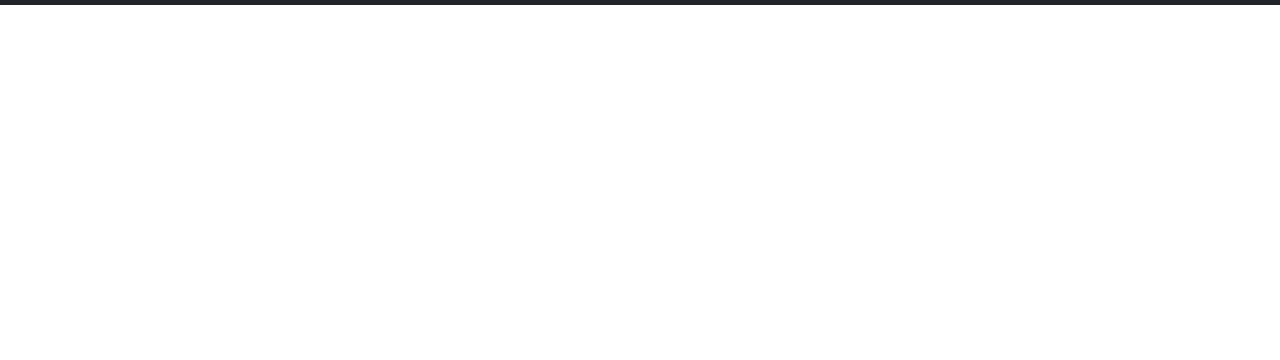
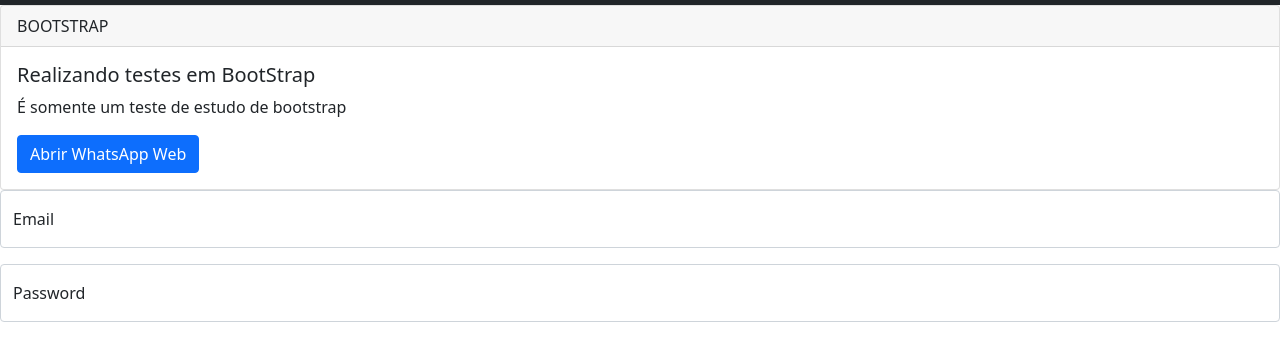
Before and after one commit to GutoQuirino/JavaScript, a plain HTML site: page index.html in a window 1280 px wide. Shown: the part 62-422 px from the top of the page. Drawn offline with nearby package versions, Linux system fonts and the light colour scheme.

Commit message:
atualizaçao

```diff
--- a/index.html
+++ b/index.html
@@ -18,5 +18,24 @@
         </div>
       </nav>
 
+      <div class="card">
+        <div class="card-header">
+          BOOTSTRAP
+        </div>
+        <div class="card-body">
+          <h5 class="card-title">Realizando testes em BootStrap</h5>
+          <p class="card-text">É somente um teste de estudo de bootstrap</p>
+          <a href="#" class="btn btn-primary" onclick="whats()">Abrir WhatsApp Web</a>
+        </div>
+      </div>
+      <div class="form-floating mb-3">
+        <input type="email" class="form-control" width="auto" id="floatingInput" placeholder="name@example.com">
+        <label for="floatingInput">Email</label>
+      </div>
+      <div class="form-floating">
+        <input type="password" class="form-control" id="floatingPassword" placeholder="Password">
+        <label for="floatingPassword">Password</label>
+      </div>
+
 </body>
 </html>
--- a/main.js
+++ b/main.js
@@ -1,3 +1,6 @@
 function alerta(){
-
+    alert("Esta funcionando!!")
 }
+function whats(){
+    window.location.href = ("https://wa.me/")
+}
```
